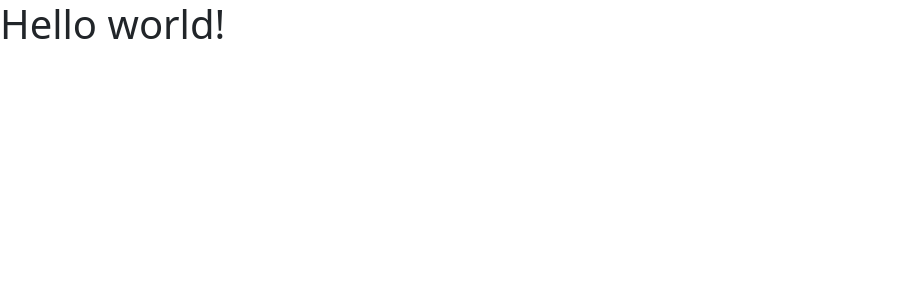
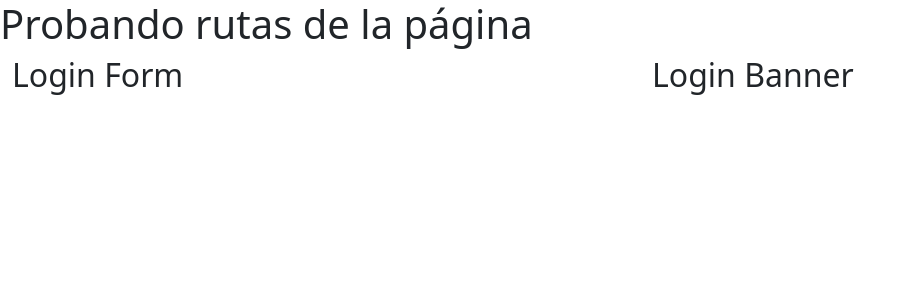
Before and after one commit to AngelDiazMera/covserver_back_office, a React (Create React App) app: page /login in a window 1280 px wide. Shown: the top 300 px of the page, without its empty margins (0-914 px from the left). Built offline with nearby package versions, Linux system fonts and the light colour scheme.

Commit message:
updated root

```diff
--- a/src/App.tsx
+++ b/src/App.tsx
@@ -1,8 +1,26 @@
+import { useState } from 'react'
+import { BrowserRouter as Router, Switch } from 'react-router-dom';
+
+import AuthRoutes from './routes/auth.routes';
+import DashboardRoutes from './routes/dashboard.routes';
 
 function App() {
+  // State variables
+  const [isLoggedIn, setIsLoggedIn] = useState(false); // If user is logged in
+
+  // Decides the routes the component will load depending on isLoggedIn state
+  const DecideRoutes = () => {
+    if (isLoggedIn)
+      return (<DashboardRoutes/>);
+    return (<AuthRoutes/>);
+  };
+
   return (
     <>
-      <h1>Hello world!</h1>
+      <h1>Probando rutas de la página</h1>
+      <Router>
+        <DecideRoutes/>
+      </Router>
     </>
   );
 }
--- /dev/null
+++ b/src/pages/login_page/loginPage.tsx
@@ -0,0 +1,17 @@
+
+function LoginPage() {
+    return (
+        <div className="container-fluid">
+            <div className="row">
+                <div className="col-12 col-md-6">
+                    <h2>Login Form</h2>
+                </div>
+                <div className="col-12 col-md-6">
+                    <h2>Login Banner</h2>
+                </div>
+            </div>
+        </div>
+    );
+}
+
+export default LoginPage
--- /dev/null
+++ b/src/pages/register_page/registerPage.tsx
@@ -0,0 +1,10 @@
+
+function RegisterPage() {
+    return (
+        <div>
+           <h1>Register Page</h1>
+        </div>
+    );
+}
+
+export default RegisterPage
--- /dev/null
+++ b/src/routes/auth.routes.tsx
@@ -0,0 +1,22 @@
+import { Switch, Route, Redirect } from 'react-router-dom';
+
+import LoginPage from '../pages/login_page/loginPage';
+import RegisterPage from '../pages/register_page/registerPage';
+
+function AuthRoutes() {
+    return (
+        <Switch>
+            <Route exact path="/">
+                <Redirect to="/login"/>
+            </Route>
+            <Route path="/login">
+                <LoginPage/>
+            </Route>
+            <Route path="/register">
+                <RegisterPage/>
+            </Route>
+        </Switch>
+    );
+}
+
+export default AuthRoutes
```
Also changed, not shown: package.json (+7 -1 lines), src/routes/dashboard.routes.tsx (added, +11 -0 lines), 1 other file (tests, documents, lock files or other folders).
